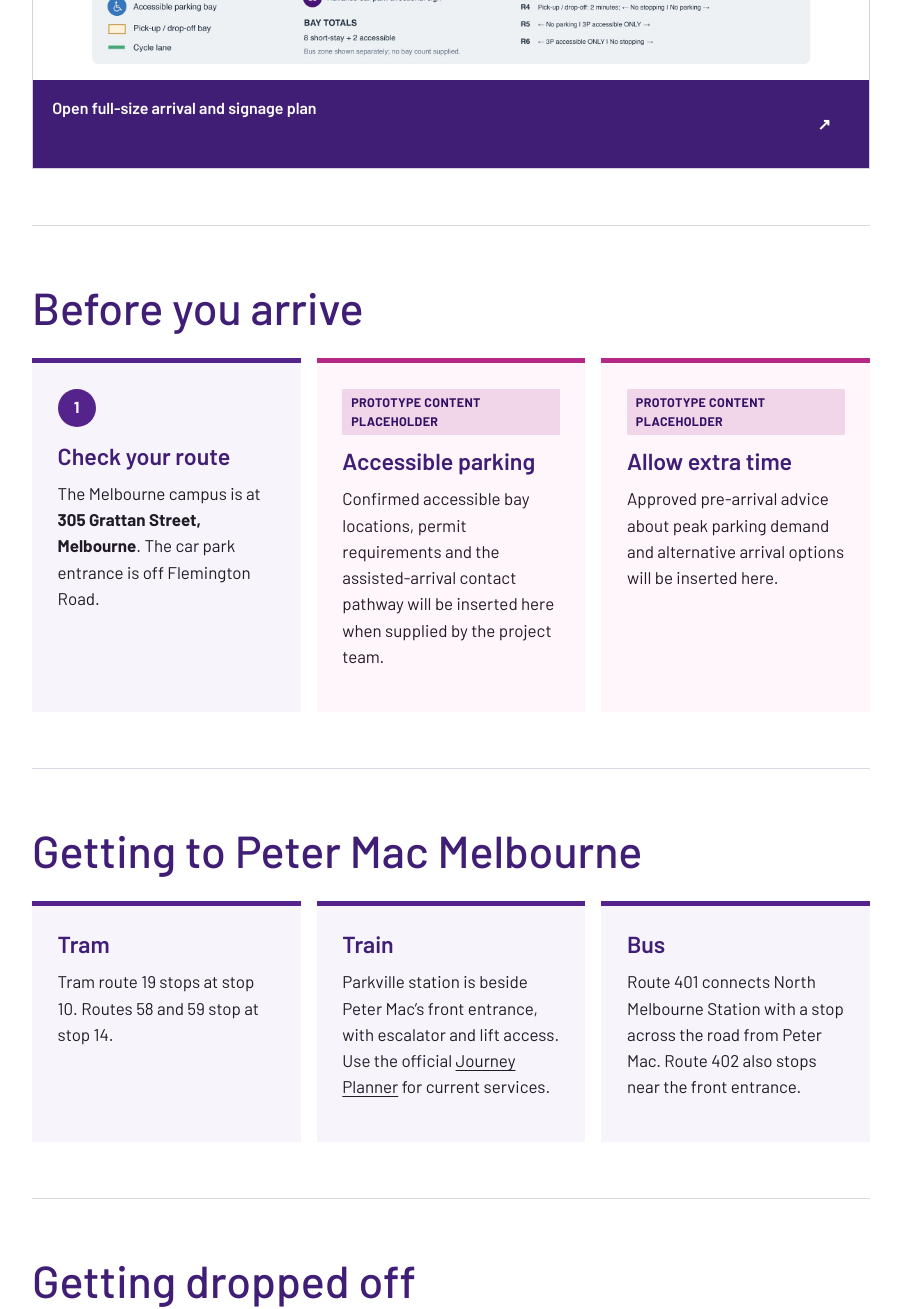
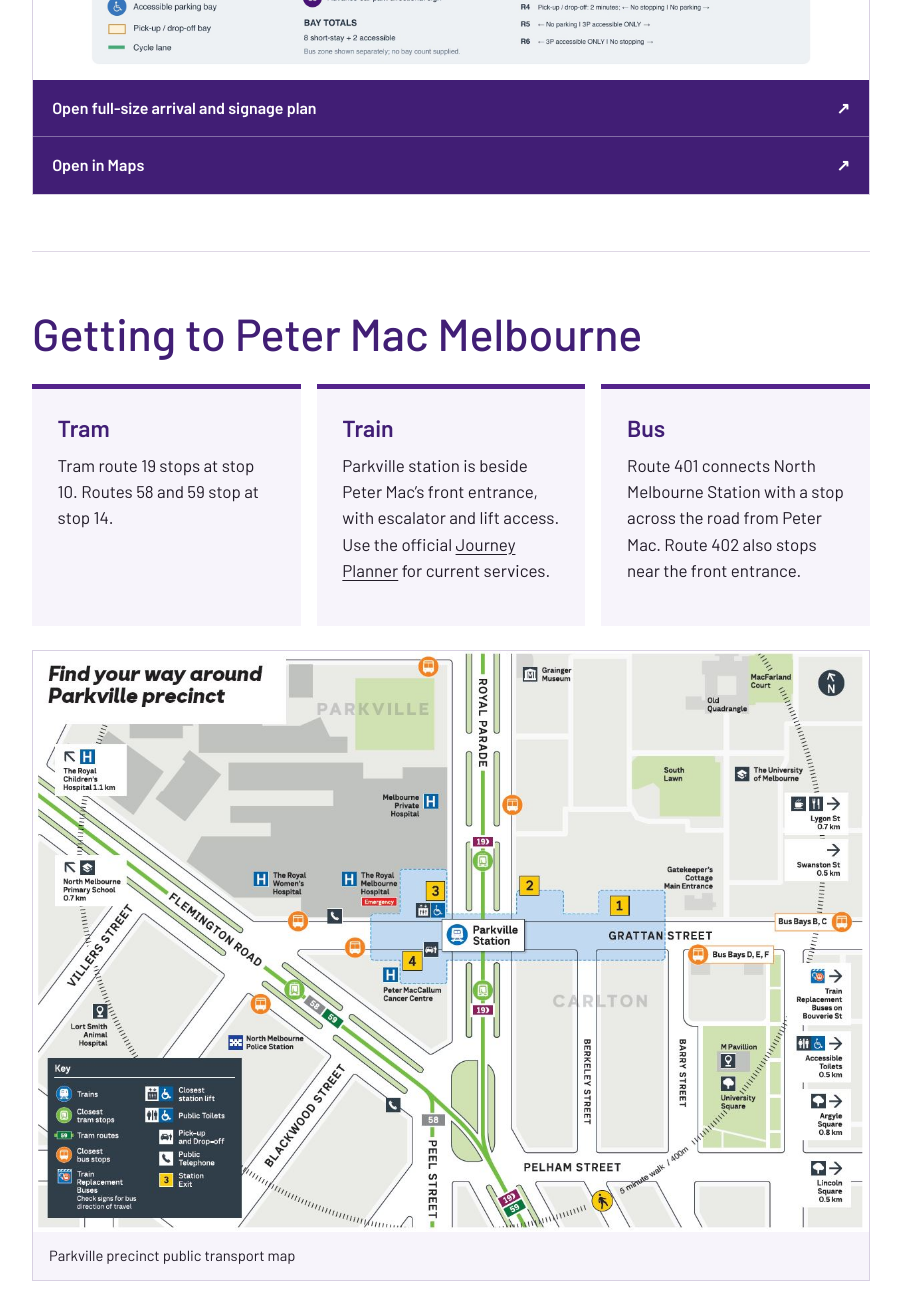
Before and after one commit to Kaii2010/peter-mac-website-prototype, a website: page about-us/locations/melbourne-campus/index.html in a window 1280 px wide. Shown: the part 1240-2549 px from the top of the page, without its empty margins (18-919 px from the left). Drawn offline with Linux system fonts and the light colour scheme.

Commit message:
feat: add campus map links and precinct map

```diff
--- a/about-us/locations/melbourne-campus/index.html
+++ b/about-us/locations/melbourne-campus/index.html
@@ -9,7 +9,7 @@
   <link rel="preconnect" href="https://fonts.googleapis.com">
   <link rel="preconnect" href="https://fonts.gstatic.com" crossorigin>
   <link href="https://fonts.googleapis.com/css2?family=Barlow:wght@300;400;500;600;700&amp;display=swap" rel="stylesheet">
-  <link rel="stylesheet" href="../../../styles.css?v=20261029-1">
+  <link rel="stylesheet" href="../../../styles.css?v=20261029-2">
   <script src="../../../script.js?v=20261029-1" defer></script>
 </head>
 <body data-page="campus">
@@ -102,31 +102,13 @@
         <section class="content-section map-section" aria-labelledby="map-heading">
           <h2 id="map-heading">Find the Melbourne campus</h2>
           <p>Peter Mac Melbourne is located at 305 Grattan Street on Wurundjeri Woi-Wurrung Country.</p>
-          <a class="map-link" href="../../../assets/images/peter-mac-arrival-signage-plan.jpg" aria-label="Open the full-size Peter Mac arrival and signage plan">
-            <img src="../../../assets/images/peter-mac-arrival-signage-plan.jpg" alt="Peter Mac arrival and signage plan showing the hospital entrance, underground car park entry on Flemington Road, Parkville Station, drop-off bays and accessible parking on Grattan Street">
-            <span>Open full-size arrival and signage plan <span aria-hidden="true">↗</span></span>
-          </a>
-        </section>
-
-        <section id="before-you-arrive" class="content-section" aria-labelledby="before-heading">
-          <h2 id="before-heading">Before you arrive</h2>
-          <div class="info-card-grid">
-            <div class="info-card">
-              <span class="step-number" aria-hidden="true">1</span>
-              <h3>Check your route</h3>
-              <p>The Melbourne campus is at <strong>305 Grattan Street, Melbourne</strong>. The car park entrance is off Flemington Road.</p>
-            </div>
-            <!-- [PLACEHOLDER: Accessible parking information] -->
-            <div class="info-card placeholder-card" data-placeholder="accessible-parking-information">
-              <span class="status-label">Prototype content placeholder</span>
-              <h3>Accessible parking</h3>
-              <p>Confirmed accessible bay locations, permit requirements and the assisted-arrival contact pathway will be inserted here when supplied by the project team.</p>
-            </div>
-            <!-- [PLACEHOLDER: Improved pre-arrival parking introduction] -->
-            <div class="info-card placeholder-card" data-placeholder="pre-arrival-parking-introduction">
-              <span class="status-label">Prototype content placeholder</span>
-              <h3>Allow extra time</h3>
-              <p>Approved pre-arrival advice about peak parking demand and alternative arrival options will be inserted here.</p>
+          <div class="map-card">
+            <a class="map-image-link" href="../../../assets/images/peter-mac-arrival-signage-plan.jpg" aria-label="Open the full-size Peter Mac arrival and signage plan">
+              <img src="../../../assets/images/peter-mac-arrival-signage-plan.jpg" alt="Peter Mac arrival and signage plan showing the hospital entrance, underground car park entry on Flemington Road, Parkville Station, drop-off bays and accessible parking on Grattan Street">
+            </a>
+            <div class="map-actions">
+              <a href="../../../assets/images/peter-mac-arrival-signage-plan.jpg">Open full-size arrival and signage plan <span aria-hidden="true">↗</span></a>
+              <a href="https://www.google.com/maps/search/?api=1&amp;query=Peter+MacCallum+Cancer+Centre%2C+305+Grattan+Street%2C+Melbourne+VIC+3000">Open in Maps <span aria-hidden="true">↗</span></a>
             </div>
           </div>
         </section>
@@ -147,6 +129,12 @@
               <p>Route 401 connects North Melbourne Station with a stop across the road from Peter Mac. Route 402 also stops near the front entrance.</p>
             </section>
           </div>
+          <figure class="precinct-map">
+            <a href="../../../assets/images/Precinct_map.jpeg" aria-label="Open the full-size Parkville precinct public transport map">
+              <img src="../../../assets/images/Precinct_map.jpeg" alt="Parkville precinct map showing Peter Mac, Parkville Station, nearby tram and bus stops, and accessible facilities">
+            </a>
+            <figcaption>Parkville precinct public transport map</figcaption>
+          </figure>
         </section>
 
         <section class="content-section dropoff-section" aria-labelledby="dropoff-heading">
@@ -161,7 +149,6 @@
             <p>Enter the Peter Mac car park from Flemington Road. The free period applies to pickup and drop-off on B3 and B4.</p>
             <div class="arrival-actions">
               <a class="button button-solid" href="#parking">See parking details</a>
-              <a class="button button-outline-dark" href="#before-you-arrive">Before you arrive</a>
             </div>
           </div>
           <div class="detail-block">
--- a/styles.css
+++ b/styles.css
@@ -163,15 +163,19 @@
 .content-section { padding: 3.5rem 0; border-bottom: 1px solid #ded7e5; }
 .content-section h2 { font-size: clamp(2rem, 4vw, 2.8rem); }
 .content-section p, .content-section li { font-size: 1.06rem; }
-.info-card-grid, .transport-grid { display: grid; grid-template-columns: repeat(3, 1fr); gap: 1rem; }
-.info-card, .transport-grid section { padding: 1.6rem; background: var(--cream); border-top: 5px solid var(--purple-700); }
-.info-card h3, .transport-grid h3 { margin-bottom: .7rem; }
-.step-number { display: grid; place-items: center; width: 38px; height: 38px; margin-bottom: 1rem; color: var(--white); background: var(--purple-700); border-radius: 50%; font-weight: 700; }
-.placeholder-card { border-top-color: var(--magenta); background: #fff6fb; }
-.status-label { display: inline-block; margin-bottom: .8rem; padding: .25rem .55rem; color: var(--purple-900); background: #f1d5e8; font-size: .78rem; font-weight: 700; letter-spacing: .03em; text-transform: uppercase; }
-.map-link { display: block; text-decoration: none; border: 1px solid #d8d0e2; }
-.map-link img { width: 100%; height: auto; background: var(--white); }
-.map-link span { display: flex; justify-content: space-between; padding: 1rem 1.2rem; color: var(--white); background: var(--purple-800); font-weight: 600; }
+.transport-grid { display: grid; grid-template-columns: repeat(3, 1fr); gap: 1rem; }
+.transport-grid section { padding: 1.6rem; background: var(--cream); border-top: 5px solid var(--purple-700); }
+.transport-grid h3 { margin-bottom: .7rem; }
+.map-card { border: 1px solid #d8d0e2; }
+.map-image-link { display: block; }
+.map-image-link img { display: block; width: 100%; height: auto; background: var(--white); }
+.map-actions a { display: flex; justify-content: space-between; gap: 1rem; padding: 1rem 1.2rem; color: var(--white); background: var(--purple-800); font-weight: 600; text-decoration: none; }
+.map-actions a + a { border-top: 1px solid rgba(255, 255, 255, .35); }
+.map-actions a:hover, .map-actions a:focus-visible { background: var(--purple-900); }
+.precinct-map { margin: 1.5rem 0 0; border: 1px solid #d8d0e2; background: var(--white); }
+.precinct-map a, .precinct-map img { display: block; width: 100%; }
+.precinct-map img { height: auto; }
+.precinct-map figcaption { padding: .8rem 1rem; color: var(--ink); background: var(--cream); font-size: .92rem; }
 .detail-block { padding: 1rem 0 1rem 1.4rem; border-left: 4px solid var(--magenta); }
 .detail-block + .detail-block { margin-top: 1rem; }
 .detail-block h3 { margin-bottom: .4rem; }
@@ -258,7 +262,7 @@
   .home-hero-copy { order: 2; padding: 3rem 1.5rem; }
   .home-hero-image { min-height: 420px; order: 1; border-radius: 0 0 50% 0; }
   .home-hero-image::before { display: none; }
-  .card-grid-three, .quick-links-grid, .info-card-grid, .transport-grid { grid-template-columns: 1fr; }
+  .card-grid-three, .quick-links-grid, .transport-grid { grid-template-columns: 1fr; }
   .audience-card + .audience-card { border-top: 1px solid var(--magenta); border-left: 0; }
   .audience-card { min-height: 280px; }
   .featured-news { grid-template-columns: 1fr; }
```
Also changed, not shown: assets/ASSET_SOURCES.md (+1 -0 lines), index.html (+1 -1 lines), tests/site.test.mjs (+5 -3 lines), assets/images/Precinct_map.jpeg (added).
